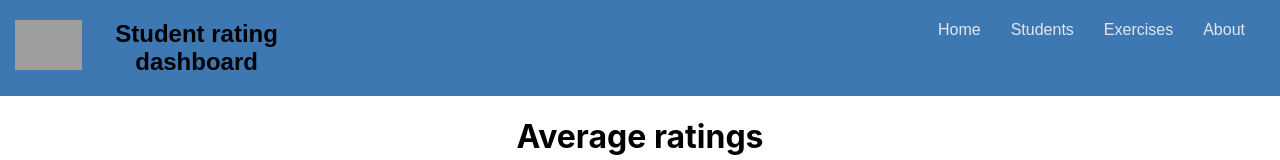
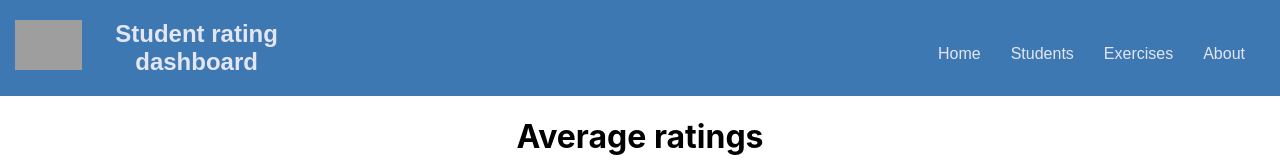
Before and after one commit to SachaBogaers/react-student-dashboard, a React (Create React App) app: page / in a window 1280 px wide. Shown: the top 160 px of the page. Built offline with nearby package versions, Linux system fonts and the light colour scheme; grey boxes are pictures that could not be loaded; the HTML template or start-up script is replaced by a standard one.

Commit message:
Changing styling

```diff
--- a/src/App.css
+++ b/src/App.css
@@ -41,15 +41,21 @@ a {
   margin: 20px 5px 5px 15px;
 }
 
+.MainNav h1 {
+  color: #E3E6F2;
+}
+
 .MainNav--list {
   width: 100%;
   display: flex;
   justify-content: flex-end;
   padding: 5px;
   list-style: none;
+  margin-top: 40px;
 }
 
 .MainNav--list--item a{
+  margin-top: 20px;
   color: #E3E6F2;
   margin-right: 30px;
 
```
